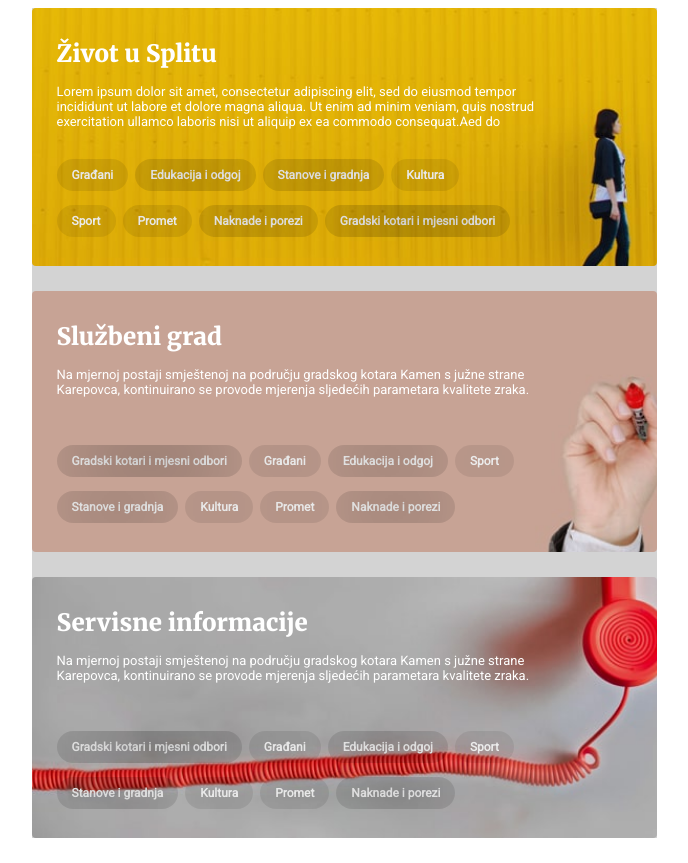
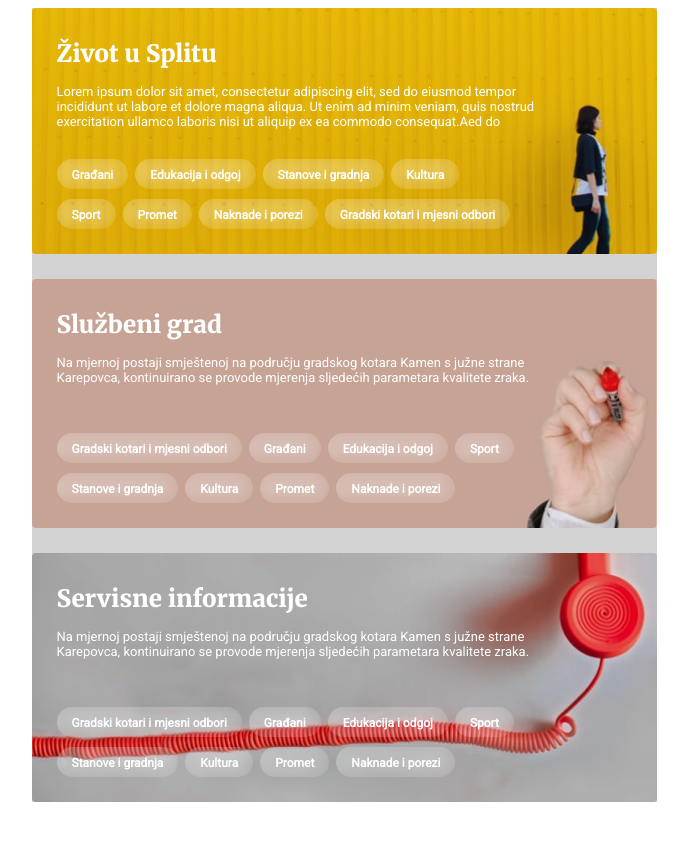
Before and after one commit to AnteVuletic/UI-Task-2, a plain HTML site: page index.html in a window 1280 px wide. Shown: the whole page, without its empty margins (296-984 px from the left). After the commit the page ends 827 px from the top, so only its background shows below. Drawn offline with Linux system fonts and the light colour scheme.

Commit message:
Fixing some issues I overlooked

```diff
--- a/index.css
+++ b/index.css
@@ -26,6 +26,7 @@ article{
     margin-left: -3px;
 }
 .parentBtn{
+    background: inherit;
     position: relative;
     margin-left: 3px;
     margin-bottom: 10px;
@@ -33,31 +34,43 @@ article{
     height: 30px;
     width: fit-content;
     padding: 1px 15px;
+    border: none;
     border-radius: 30px;
     overflow: hidden;
 }
-.backgroundBtn:hover{
-    filter: blur(90px);
+@keyframes btnTransition{
+    from{
+        box-shadow: inset 0 0 0 3000px rgba(255,255,255,0.3);
+    }
+    to{
+        box-shadow: inset 0 0 0 3000px rgba(255,255,255,0.5);
+    }
+}
+.parentBtn:hover > .backgroundBtn{
+    animation-name: btnTransition;
+    animation-duration: 0.5s;
+    animation-fill-mode: forwards;
 }
 .backgroundBtn{
     position: absolute;
+    background: inherit;
     display: block;
-    top: 0;
-    left: 0;
-    width: 100%;
-    height: 100%;
-    background-color: black;
-    filter: blur(60px);
-    z-index: 0;
+    box-shadow: inset 0 0 0 3000px rgba(255,255,255,0.3);
+    filter: blur(10px);
+    top: -15%;
+    left: -15%;
+    width: 115%;
+    height: 115%;
 }
 .contentBtn{
+    position: relative;
     display: block;
     font-weight: 600;
     font-family: 'Roboto', serif;
     line-height: 30px;
     color: white;
     font-size: 12px;
-    z-index: 999;
+    z-index: 1;
 }
 #contentContainer{
     display: block;
--- a/index.html
+++ b/index.html
@@ -20,39 +20,39 @@
                 exercitation ullamco laboris nisi ut aliquip ex ea commodo consequat.Aed do
             </p>
             <div class="btnSection">
-                <div class="parentBtn">
+                <button class="parentBtn">
                     <div class="backgroundBtn"></div>
                     <div class="contentBtn">Građani</div>
-                </div>
-                <div class="parentBtn">
+                </button>
+                <button class="parentBtn">
                     <div class="backgroundBtn"></div>
                     <div class="contentBtn">Edukacija i odgoj</div>
-                </div>
-                <div class="parentBtn">
+                </button>
+                <button class="parentBtn">
                     <div class="backgroundBtn"></div>
                     <div class="contentBtn">Stanove i gradnja</div>
-                </div>
-                <div class="parentBtn">
+                </button>
+                <button class="parentBtn">
                     <div class="backgroundBtn"></div>
                     <div class="contentBtn">Kultura</div>
-                </div>
+                </button>
                 <br>
-                <div class="parentBtn">
+                <button class="parentBtn">
                     <div class="backgroundBtn"></div>
                     <div class="contentBtn">Sport</div>
-                </div>
-                <div class="parentBtn">
+                </button>
+                <button class="parentBtn">
                     <div class="backgroundBtn"></div>
                     <div class="contentBtn">Promet</div>
-                </div>
-                <div class="parentBtn">
+                </button>
+                <button class="parentBtn">
                     <div class="backgroundBtn"></div>
                     <div class="contentBtn">Naknade i porezi</div>
-                </div>
-                <div class="parentBtn">
+                </button>
+                <button class="parentBtn">
                     <div class="backgroundBtn"></div>
                     <div class="contentBtn">Gradski kotari i mjesni odbori</div>
-                </div>
+                </button>
             </div>
         </article>
         <article id="articleTwo">
@@ -63,39 +63,39 @@
             </p>
             <br>
             <div class="btnSection">
-                <div class="parentBtn">
+                <button class="parentBtn">
                     <div class="backgroundBtn"></div>
                     <div class="contentBtn">Gradski kotari i mjesni odbori</div>
-                </div>
-                <div class="parentBtn">
+                </button>
+                <button class="parentBtn">
                     <div class="backgroundBtn"></div>
                     <div class="contentBtn">Građani</div>
-                </div>
-                <div class="parentBtn">
+                </button>
+                <button class="parentBtn">
                     <div class="backgroundBtn"></div>
                     <div class="contentBtn">Edukacija i odgoj</div>
-                </div>
-                <div class="parentBtn">
+                </button>
+                <button class="parentBtn">
                     <div class="backgroundBtn"></div>
                     <div class="contentBtn">Sport</div>
-                </div>
+                </button>
                 <br>
-                <div class="parentBtn">
+                <button class="parentBtn">
                     <div class="backgroundBtn"></div>
                     <div class="contentBtn">Stanove i gradnja</div>
-                </div>
-                <div class="parentBtn">
+                </button>
+                <button class="parentBtn">
                     <div class="backgroundBtn"></div>
                     <div class="contentBtn">Kultura</div>
-                </div>
-                <div class="parentBtn">
+                </button>
+                <button class="parentBtn">
                     <div class="backgroundBtn"></div>
                     <div class="contentBtn">Promet</div>
-                </div>
-                <div class="parentBtn">
+                </button>
+                <button class="parentBtn">
                     <div class="backgroundBtn"></div>
                     <div class="contentBtn">Naknade i porezi</div>
-                </div>
+                </button>
             </div>
         </article>
         <article id="articleThree">
@@ -106,39 +106,39 @@
             </p>
             <br>
             <div class="btnSection">
-                <div class="parentBtn">
+                <button class="parentBtn">
                     <div class="backgroundBtn"></div>
                     <div class="contentBtn">Gradski kotari i mjesni odbori</div>
-                </div>
-                <div class="parentBtn">
+                </button>
+                <button class="parentBtn">
                     <div class="backgroundBtn"></div>
                     <div class="contentBtn">Građani</div>
-                </div>
-                <div class="parentBtn">
+                </button>
+                <button class="parentBtn">
                     <div class="backgroundBtn"></div>
                     <div class="contentBtn">Edukacija i odgoj</div>
-                </div>
-                <div class="parentBtn">
+                </button>
+                <button class="parentBtn">
                     <div class="backgroundBtn"></div>
                     <div class="contentBtn">Sport</div>
-                </div>
+                </button>
                 <br>
-                <div class="parentBtn">
+                <button class="parentBtn">
                     <div class="backgroundBtn"></div>
                     <div class="contentBtn">Stanove i gradnja</div>
-                </div>
-                <div class="parentBtn">
+                </button>
+                <button class="parentBtn">
                     <div class="backgroundBtn"></div>
                     <div class="contentBtn">Kultura</div>
-                </div>
-                <div class="parentBtn">
+                </button>
+                <button class="parentBtn">
                     <div class="backgroundBtn"></div>
                     <div class="contentBtn">Promet</div>
-                </div>
-                <div class="parentBtn">
+                </button>
+                <button class="parentBtn">
                     <div class="backgroundBtn"></div>
                     <div class="contentBtn">Naknade i porezi</div>
-                </div>
+                </button>
         </div>
         </article>
     </div>
```
